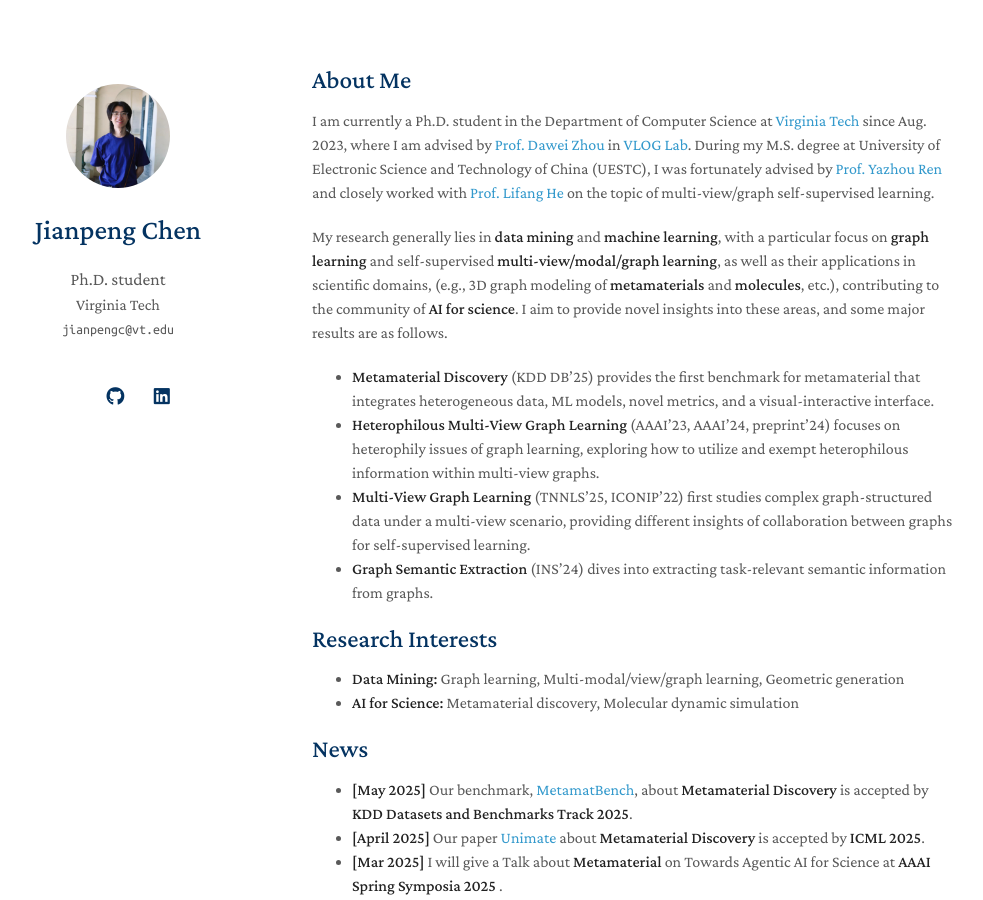
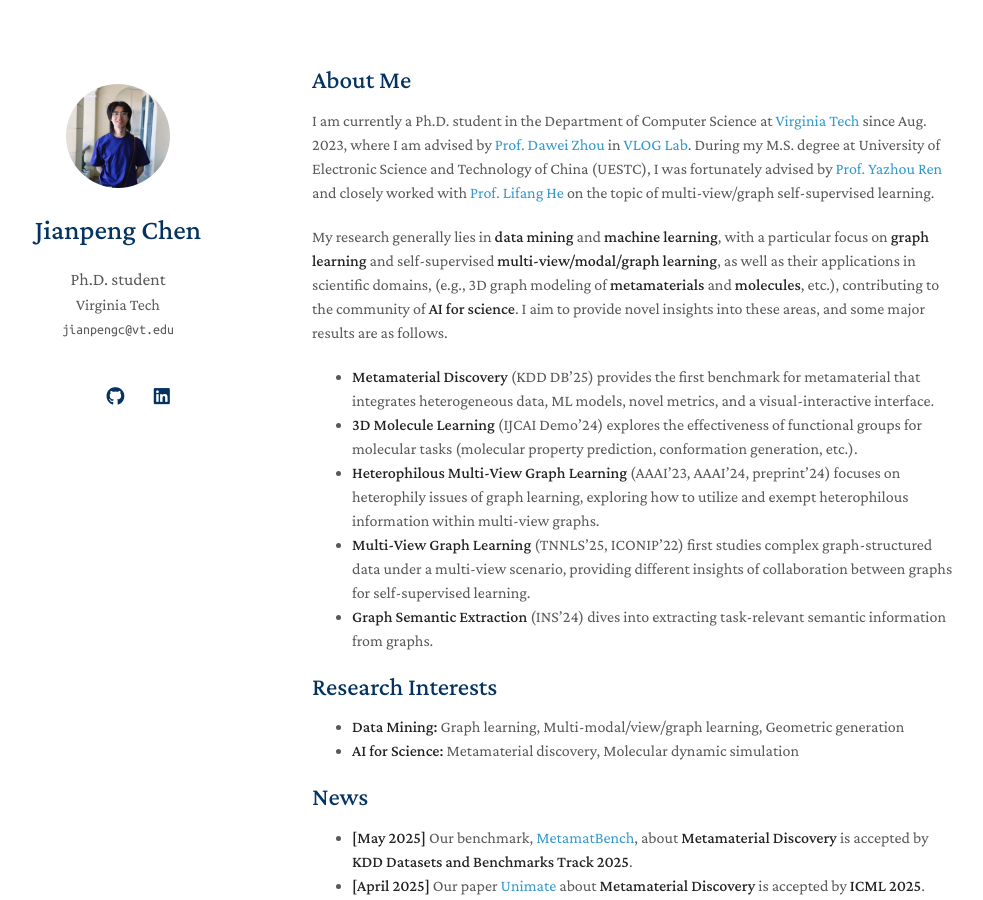
Before and after one commit to cjpcool/cjpcool.github.io, a Jekyll site: the page built from index.md, in a window 1280 px wide and 900 px high. Shown: the whole window, without its empty margins (158-1141 px from the left). Built offline with Jekyll 4.4.1, drawn with Linux system fonts in a browser that asks for light colours; a style sheet for code colours, icons or effects is not loaded; our own code applies the rules of GitHub Pages for plain Markdown files.

Commit message:
Update index.md

```diff
--- a/index.md
+++ b/index.md
@@ -8,6 +8,7 @@ I am currently a Ph.D. student in the Department of Computer Science at [Virgini
 
 My research generally lies in **data mining** and **machine learning**, with a particular focus on **graph learning** and self-supervised **multi-view/modal/graph learning**, as well as their applications in scientific domains, (e.g., 3D graph modeling of **metamaterials** and **molecules**, etc.), contributing to the community of **AI for science**. I aim to provide novel insights into these areas, and some major results are as follows.
 - **Metamaterial Discovery** (KDD DB'25) provides the first benchmark for metamaterial that integrates heterogeneous data, ML models, novel metrics, and a visual-interactive interface.
+- **3D Molecule Learning** (IJCAI Demo'24) explores the effectiveness of functional groups for molecular tasks (molecular property prediction, conformation generation, etc.).
 - **Heterophilous Multi-View Graph Learning** (AAAI'23, AAAI'24, preprint'24) focuses on heterophily issues of graph learning, exploring how to utilize and exempt heterophilous information within multi-view graphs.
 - **Multi-View Graph Learning** (TNNLS'25, ICONIP'22) first studies complex graph-structured data under a multi-view scenario, providing different insights of collaboration between graphs for self-supervised learning.
 - **Graph Semantic Extraction** (INS'24) dives into extracting task-relevant semantic information from graphs.
```
